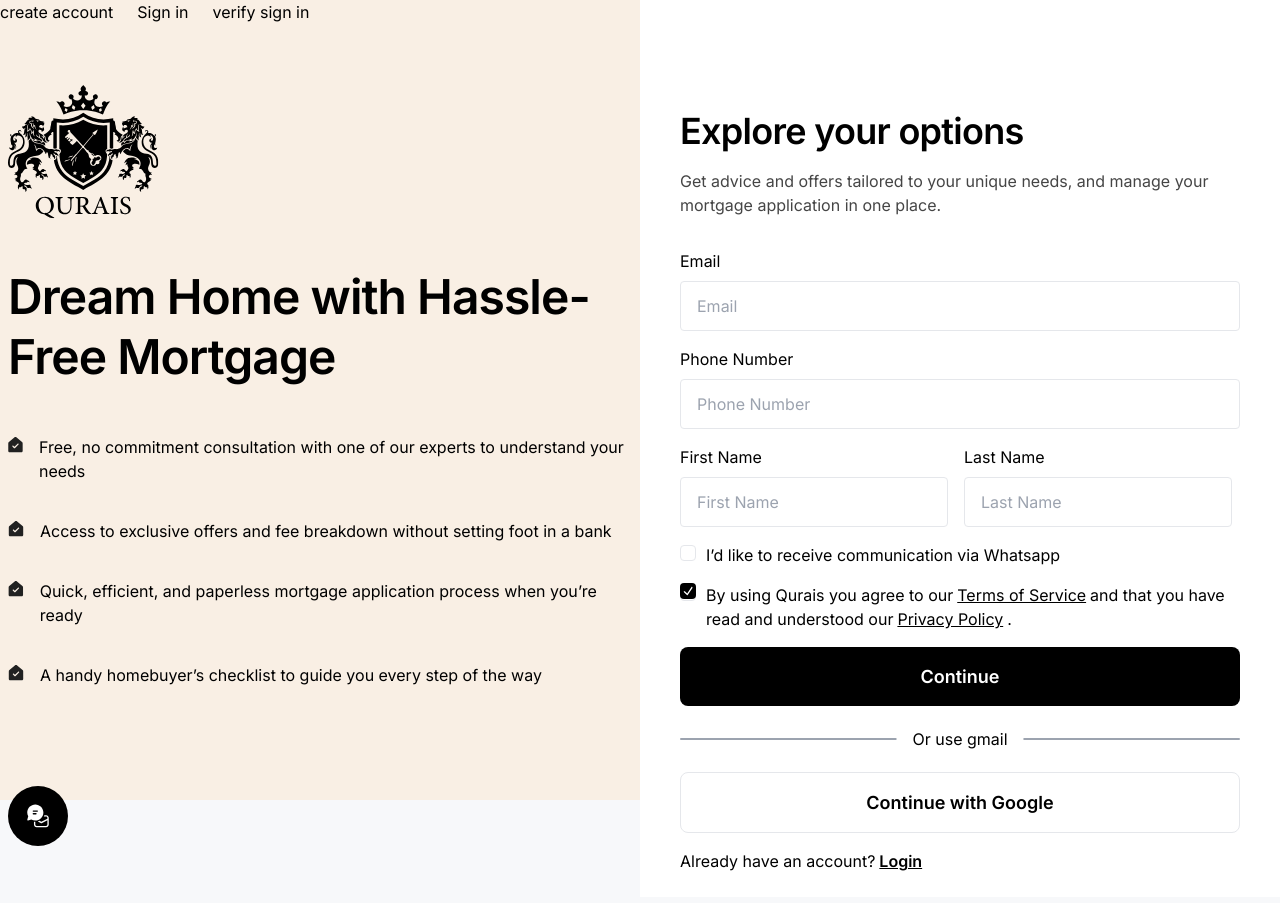
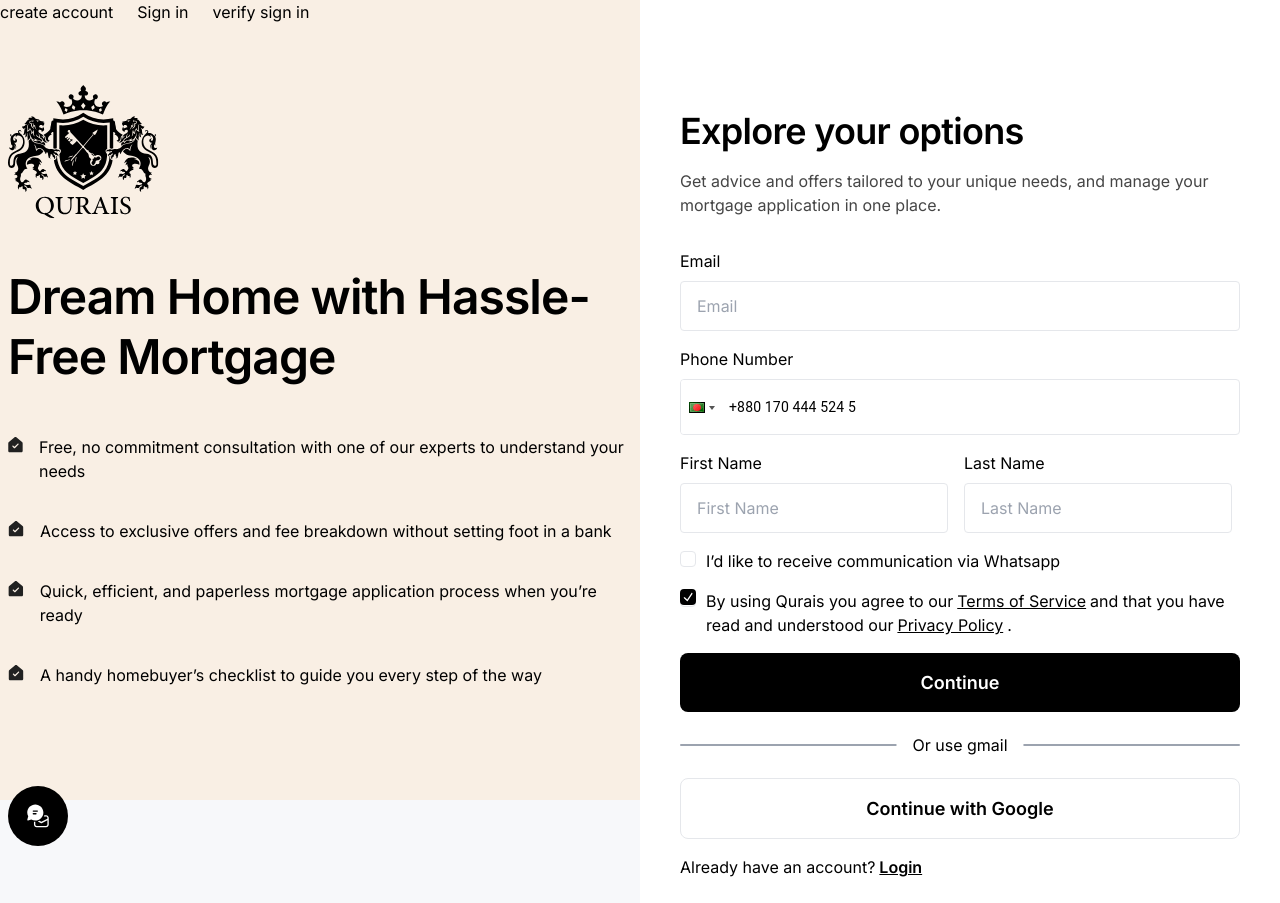
Before and after one commit to masudrahman-dev/qurais, a React (Vite) app: page /account/register in a window 1280 px wide. Built offline with nearby package versions, Linux system fonts and the light colour scheme.

Commit message:
register and login and verify design done

```diff
--- a/package.json
+++ b/package.json
@@ -14,7 +14,9 @@
     "@radix-ui/react-checkbox": "^1.0.4",
     "@radix-ui/react-icons": "^1.3.0",
     "@radix-ui/react-tabs": "^1.0.4",
+    "@types/intl-tel-input": "^18.1.4",
     "clsx": "^2.1.0",
+    "intl-tel-input": "^19.5.6",
     "localforage": "^1.10.0",
     "match-sorter": "^6.3.4",
     "react": "^18.2.0",
@@ -22,6 +24,7 @@
     "react-dom": "^18.2.0",
     "react-hook-form": "^7.51.0",
     "react-otp-input": "^3.1.1",
+    "react-phone-input-2": "^2.15.1",
     "react-router-dom": "^6.22.3",
     "sort-by": "^1.2.0",
     "tailwind-merge": "^2.2.1"
--- a/src/components/organisms/create-ccount-form/CreateAccountForm.tsx
+++ b/src/components/organisms/create-ccount-form/CreateAccountForm.tsx
@@ -3,6 +3,7 @@ import Button from "../../atoms/button/Button";
 import Checkbox from "../../atoms/checkbox/Checkbox";
 import Input from "../../atoms/input/Input";
 import FormHeader from "../../molecules/form-header/FormHeader";
+import PhoneInput from "react-phone-input-2";
 
 const CreateAccountForm = () => {
   return (
@@ -27,7 +28,17 @@ const CreateAccountForm = () => {
                 <p className="pb-2 text-base">Phone Number</p>
                 {/* FIXME: change input field */}
 
-                <Input type={"tel"} placeholder="Phone Number" />
+                <PhoneInput
+                  country={"bd"}
+                  value={"8801704445245"}
+                  containerClass=" flex !bg-white items-center h-14 border focus:outline-none !placeholder:text-base w-full  rounded "
+                  inputClass=" !w-full !border-none !border"
+                  buttonClass=" !border-none !bg-white "
+                  dropdownClass="!border-none !bg-white !hover:bg-white    "
+                  onChange={(phone) => {
+                    // console.log("phone :>> ", phone);
+                  }}
+                />
               </label>
             </div>
 
--- a/src/components/organisms/signin-form/SignInForm.tsx
+++ b/src/components/organisms/signin-form/SignInForm.tsx
@@ -1,10 +1,13 @@
-import React from "react";
+import React, { useEffect, useState } from "react";
 import FormHeader from "../../molecules/form-header/FormHeader";
 import * as Tabs from "@radix-ui/react-tabs";
 import Input from "../../atoms/input/Input";
 import Button from "../../atoms/button/Button";
+import PhoneInput from "react-phone-input-2";
+import "react-phone-input-2/lib/style.css";
 
-const TabsDemo = () => (
+const TabsDemo = () => {
+  return (
     <Tabs.Root className="flex flex-col  " defaultValue="tab1">
       <Tabs.List
         className="shrink-0 flex gap-3 bg-silver p-2 rounded-lg "
@@ -43,9 +46,18 @@ const TabsDemo = () => (
         <fieldset>
           <div>
             <label className="block  " htmlFor="username">
-            {/* FIXME: change input field */}
-            <p className="pb-2 text-base">Phone Number</p>
-            <Input type={"tel"} placeholder="Phone Number" />
+              <p className="pb-2   text-base">Phone Number</p>
+              <PhoneInput
+                country={"bd"}
+                value={"8801704445245"}
+                containerClass=" flex !bg-white items-center h-14 border focus:outline-none !placeholder:text-base w-full  rounded "
+                inputClass=" !w-full !border-none !border"
+                buttonClass=" !border-none !bg-white "
+                dropdownClass="!border-none !bg-white !hover:bg-white    "
+                onChange={(phone) => {
+                  // console.log("phone :>> ", phone);
+                }}
+              />
             </label>
           </div>
         </fieldset>
@@ -61,6 +73,7 @@ const TabsDemo = () => (
       </div>
     </Tabs.Root>
   );
+};
 
 const SignInForm = () => {
   return (
```
Also changed, not shown: 1 other file (tests, documents, lock files or other folders). Lines whose indentation alone changed are shown as unchanged.
